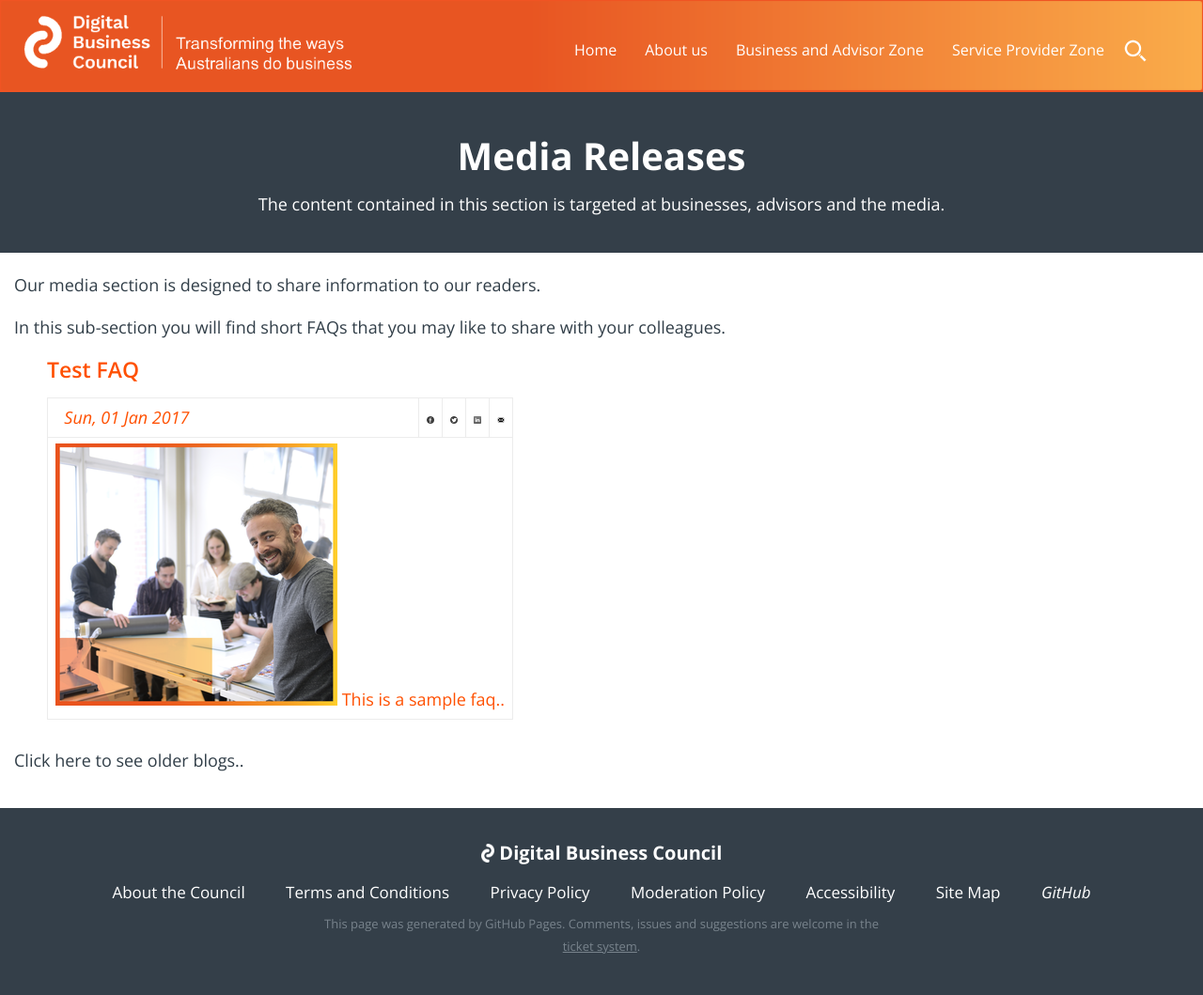
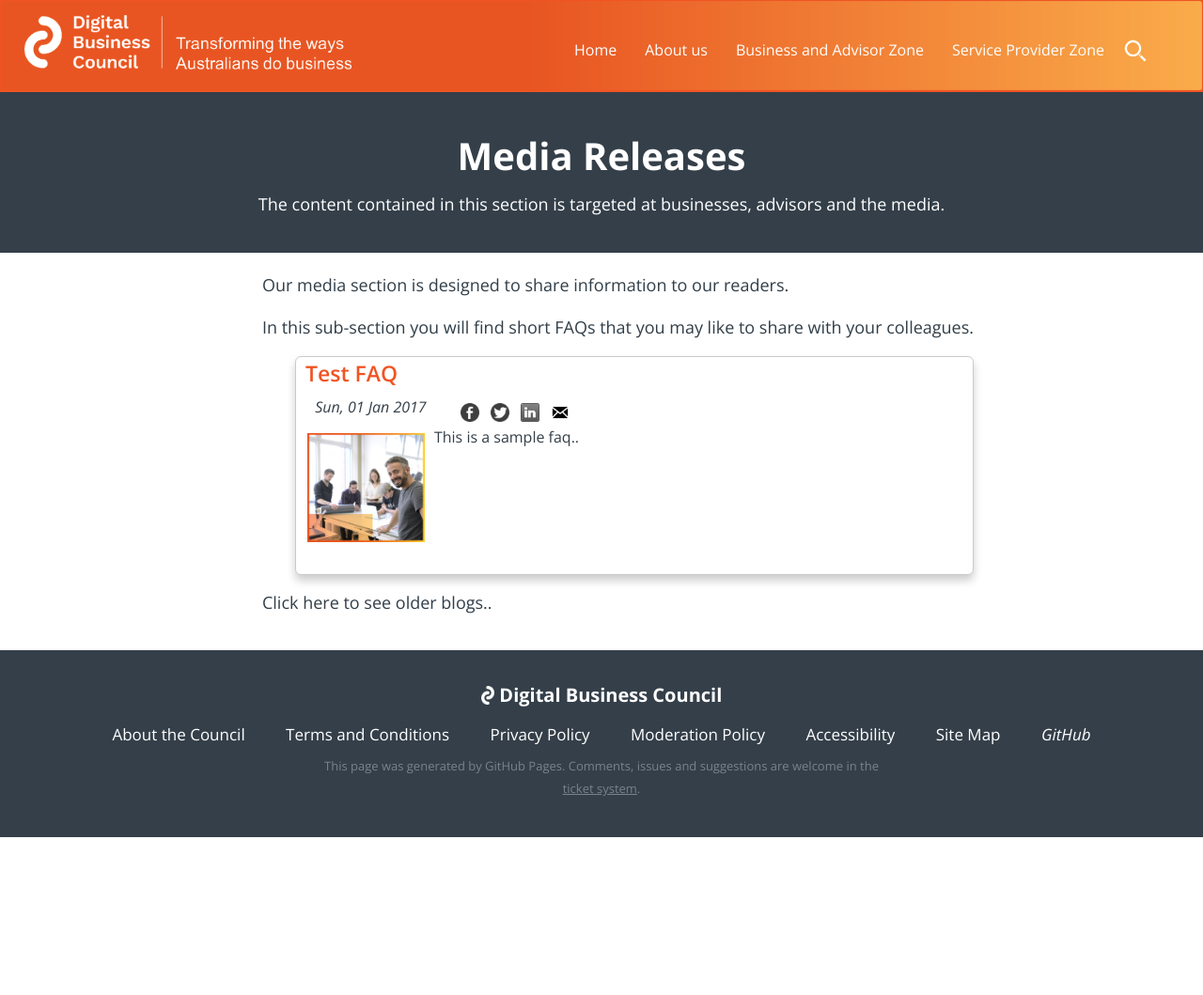
Before and after one commit to Digital-Business-Council/Digital-Business-Council.github.io, a Jekyll site: the page built from pages/business-zone/blogs/faq-landing-page.md, in a window 1280 px wide. Shown: the whole page at 94% size. Built offline with Jekyll 4.4.1, drawn with Linux system fonts in a browser that asks for light colours; after the commit the page ends 900 px from its top, so only the background shows below that.

Commit message:
Update main-blog.html

```diff
--- a/_includes/main-blog.html
+++ b/_includes/main-blog.html
@@ -1,6 +1,6 @@
 <div class="main-wrapper">
     <div class="main-content-blog">
-        <div class="page-content-blog">
+        <div class="page-content">
             {{ content }}
         </div>
     </div>
```
